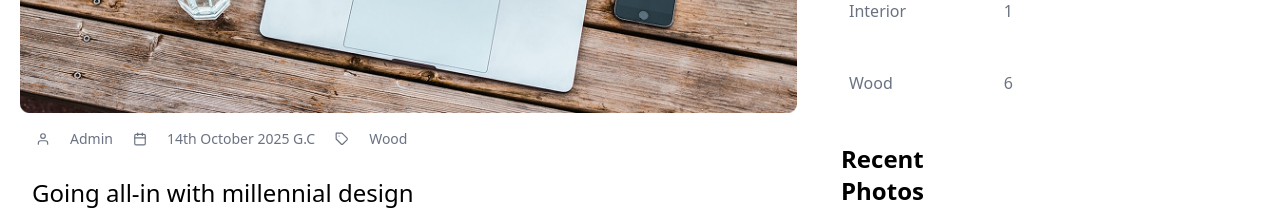
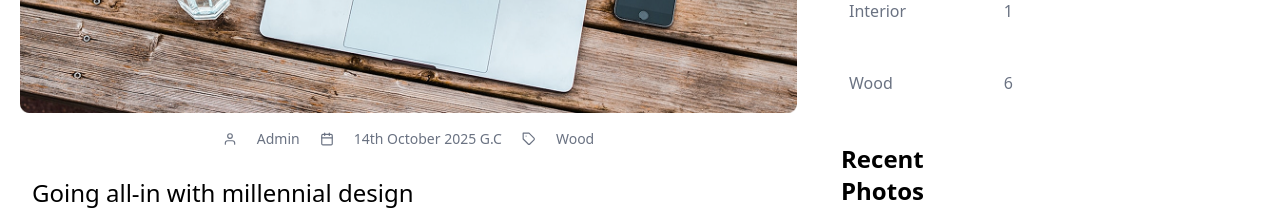
Before and after one commit to olaoluwajf/Furniro-Ecommerce, a React (Vite) app in the folder Farniture/: page /Blog in a window 1280 px wide. Shown: the part 780-999 px from the top of the page. Built offline with nearby package versions, Linux system fonts and the light colour scheme.

Commit message:
Add Styling to BlogDescription using tailwindcss

```diff
--- a/Farniture/src/Components/BlogDescription.jsx
+++ b/Farniture/src/Components/BlogDescription.jsx
@@ -3,7 +3,7 @@ import { FiUser, FiCalendar,FiTag } from 'react-icons/fi'
 
 const BlogDescription = () => {
   return (
-    <div className='flex flex-row gap-5 items-center text-gray-500 text-sm m-4'>
+    <div className='flex flex-row gap-5 items-center justify-center text-gray-500 text-sm m-4'>
         <FiUser/>
         <span className='text-sm text-gray-500'> Admin</span>
         <FiCalendar />
```
